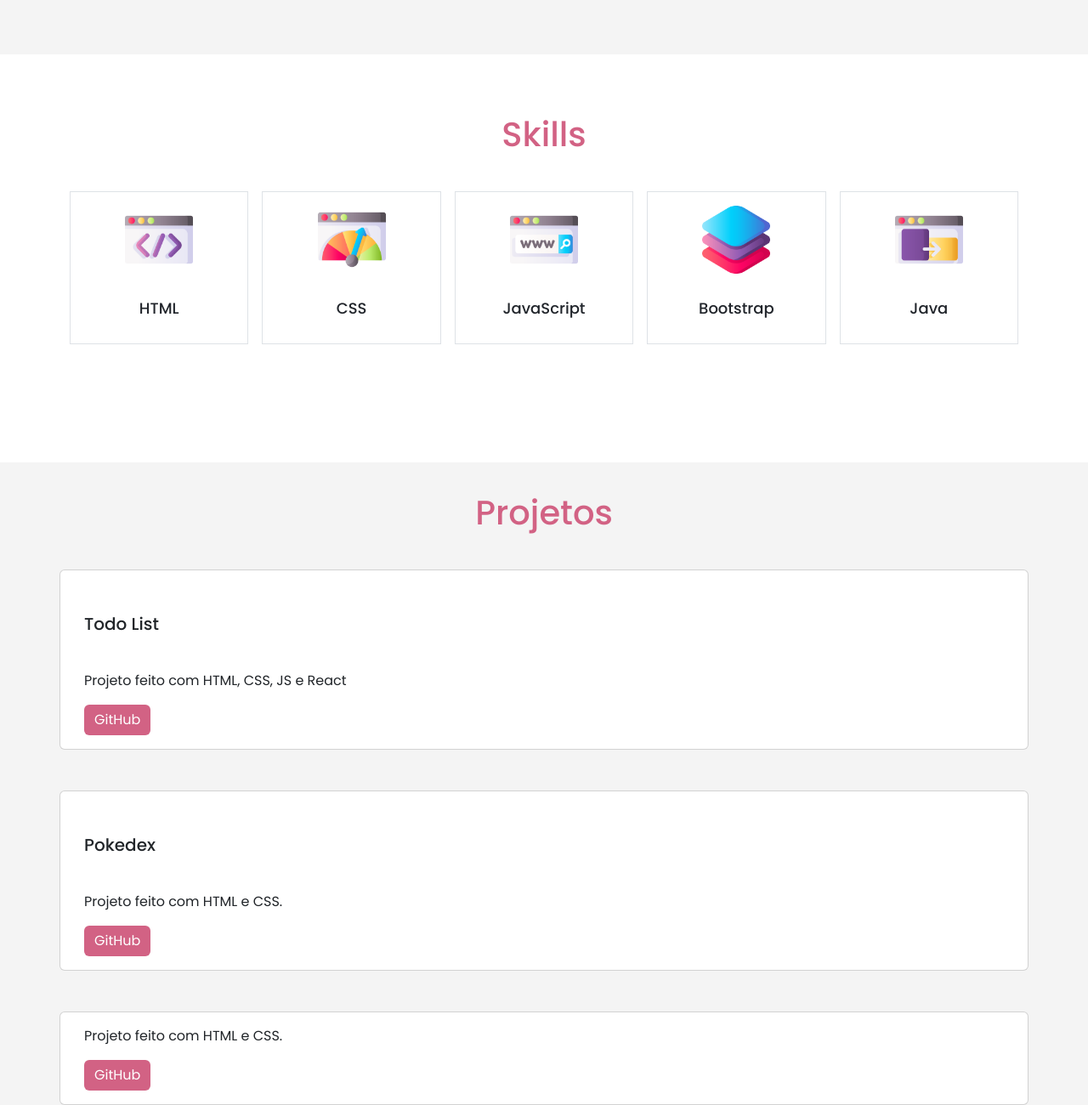
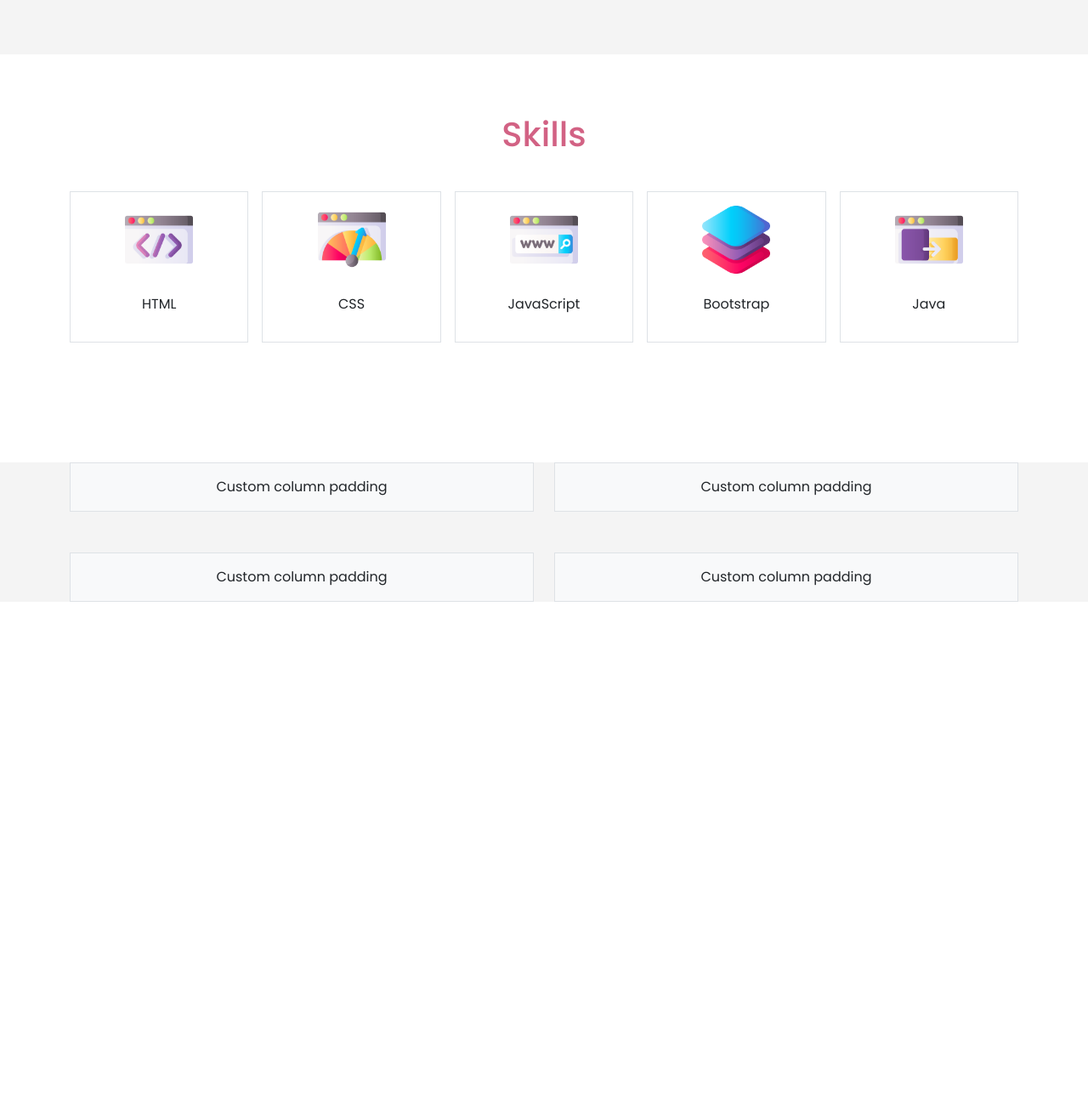
Before and after one commit to Edyane/Portfolio, a plain HTML site: page index.html in a window 1280 px wide. Shown: the part 542-1842 px from the top of the page at 85% size. After the commit the page ends 1250 px from the top, so only its background shows below. Drawn offline with nearby package versions, Linux system fonts and the light colour scheme.

Commit message:
Alterando projetos

```diff
--- a/css/style.css
+++ b/css/style.css
@@ -44,23 +44,6 @@ h6 {
     min-height: 480px;
 }
 
-.border {
-    color: #21252B;
-    padding-top: 60px;
-    font-size: 18px;
-    font-weight: 500;
-    height: 180px;
-}
-
 .projects-container {
     background-color: #F4F4F4;
 }
-
-.btn {
-    color: white;
-    border: none;
-}
-
-.btn:hover {
-    color: white;
-}
--- a/index.html
+++ b/index.html
@@ -106,35 +106,23 @@
     </section>
 
     <section class="projects-container">
-        <h6 class="container text-center">Projetos</h6>
-        <div class="container card">
-            <div class="card-body">
-                <h5 class="card-title">Todo List</h5>
-                <p class="card-text">Projeto feito com HTML, CSS, JS e React</p>
-                <a href="https://github.com/Edyane/Todo-List-App" class="btn" style="background-color: #D26284;">GitHub</a>
+        <div class="container overflow-hidden text-center">
+            <div class="row gy-5">
+              <div class="col-6">
+                <div class="p-3 border bg-light">Custom column padding</div>
+              </div>
+              <div class="col-6">
+                <div class="p-3 border bg-light">Custom column padding</div>
+              </div>
+              <div class="col-6">
+                <div class="p-3 border bg-light">Custom column padding</div>
+              </div>
+              <div class="col-6">
+                <div class="p-3 border bg-light">Custom column padding</div>
+              </div>
             </div>
-        </div>
+          </div>
 
-        <br>
-        <br>
-
-        <div class="container card">
-            <div class="card-body">
-                <h5 class="card-title">Pokedex</h5>
-                <p class="card-text">Projeto feito com HTML e CSS.</p>
-                <a href="https://github.com/Edyane/Pokedex" class="btn" style="background-color: #D26284;">GitHub</a>
-            </div>
-        </div>
-
-        <br>
-        <br>
-
-        <div class="container card">
-            <div class="card-body">
-                <p class="card-text">Projeto feito com HTML e CSS.</p>
-                <a href="https://github.com/Edyane/Equipamentos-Multiusuarios-1" class="btn" style="background-color: #D26284;">GitHub</a>
-            </div>
-        </div>
     </section>
 
 
```
